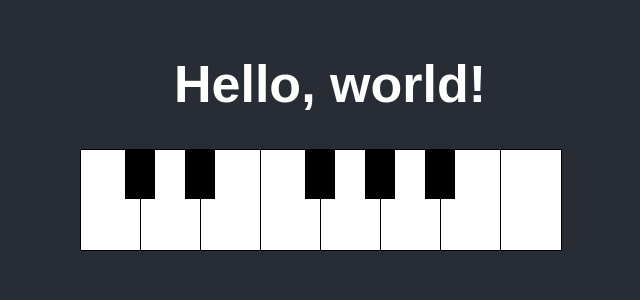
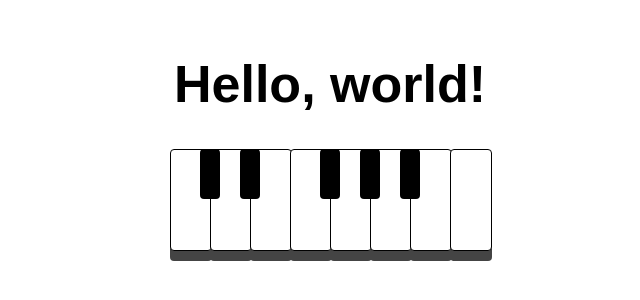
Before and after one commit to daimessdn/symphatizer, a React (Create React App) app: page / in a window 1280 px wide. Shown: the part 266-566 px from the top of the page, without its empty margins (310-950 px from the left). Built offline with nearby package versions, Linux system fonts and the light colour scheme.

Commit message:
resolved transition effect on keyboard press

```diff
--- a/src/App.css
+++ b/src/App.css
@@ -2,37 +2,12 @@
   text-align: center;
 }
 
-.App-logo {
-  height: 40vmin;
-  pointer-events: none;
-}
-
-@media (prefers-reduced-motion: no-preference) {
-  .App-logo {
-    animation: App-logo-spin infinite 20s linear;
-  }
-}
-
 .App-header {
-  background-color: #282c34;
+  background-color: #fff;
   min-height: 100vh;
   display: flex;
   flex-direction: column;
   align-items: center;
   justify-content: center;
   font-size: calc(10px + 2vmin);
-  color: white;
 }
-
-.App-link {
-  color: #61dafb;
-}
-
-@keyframes App-logo-spin {
-  from {
-    transform: rotate(0deg);
-  }
-  to {
-    transform: rotate(360deg);
-  }
-}
--- a/src/App.js
+++ b/src/App.js
@@ -7,18 +7,18 @@ import './keynote.css';
 function App() {
   const notes = [
     {key: "C4", tuts: "white", left: "0px"},
-    {key: "C#4", tuts: "black", left: "45px"},
-    {key: "D4", tuts: "white", left: "60px"},
-    {key: "D#4", tuts: "black", left: "105px"},
-    {key: "E4", tuts: "white", left: "120px"},
-    {key: "F4", tuts: "white", left: "180px"},
-    {key: "F#4", tuts: "black", left: "225px"},
-    {key: "G4", tuts: "white", left: "240px"},
-    {key: "G#4", tuts: "black", left: "285px"},
-    {key: "A4", tuts: "white", left: "300px"},
-    {key: "A#4", tuts: "black", left: "345px"},
-    {key: "B4", tuts: "white", left: "360px"},
-    {key: "C5", tuts: "white", left: "420px"},
+    {key: "C#4", tuts: "black", left: "30px"},
+    {key: "D4", tuts: "white", left: "40px"},
+    {key: "D#4", tuts: "black", left: "70px"},
+    {key: "E4", tuts: "white", left: "80px"},
+    {key: "F4", tuts: "white", left: "120px"},
+    {key: "F#4", tuts: "black", left: "150px"},
+    {key: "G4", tuts: "white", left: "160px"},
+    {key: "G#4", tuts: "black", left: "190px"},
+    {key: "A4", tuts: "white", left: "200px"},
+    {key: "A#4", tuts: "black", left: "230px"},
+    {key: "B4", tuts: "white", left: "240px"},
+    {key: "C5", tuts: "white", left: "280px"},
   ];
 
   const synth = new Tone.Synth().toDestination();
@@ -33,10 +33,9 @@ function App() {
             return (
               <div
                    key={index}
-                   className={note.tuts + "-note"}
+                   className={`${note.tuts}-note`}
                    style={{ left: note.left }}
                    onClick={() => {synth.triggerAttackRelease(note.key, "8n")}}>
-
               </div>
             )
           })}
--- a/src/keynote.css
+++ b/src/keynote.css
@@ -1,23 +1,44 @@
 .keyboard {
 	position: relative;
-	width: 500px;
+	width: 320px;
 	height: 100px;
 }
 
+.keyboard * {
+	cursor: pointer;
+}
+
 .black-note {
-	width: 30px;
+	width: 20px;
 	height: 50px;
 	position: absolute;
 	top: 0;
 	z-index: 100;
 	background-color: #000;
+	border-radius: 4px;
 }
 
 .white-note {
-	width: 60px;
+	width: 40px;
 	height: 100%;
 	position: absolute;
 	border: 1px solid #000;
 	top: 0;
 	background-color: #fff;
+	border-radius: 4px;
+
+	box-shadow: 0 10px 0 0 #444;
+	transition: all .3s ease;
 }
+
+.white-note:active {
+	width: 40px;
+	height: calc(10px + 100%);
+	position: absolute;
+	border: 1px solid #000;
+	top: 0;
+	background-color: #fff;
+	border-radius: 4px;
+
+	box-shadow: none;
+}
```
